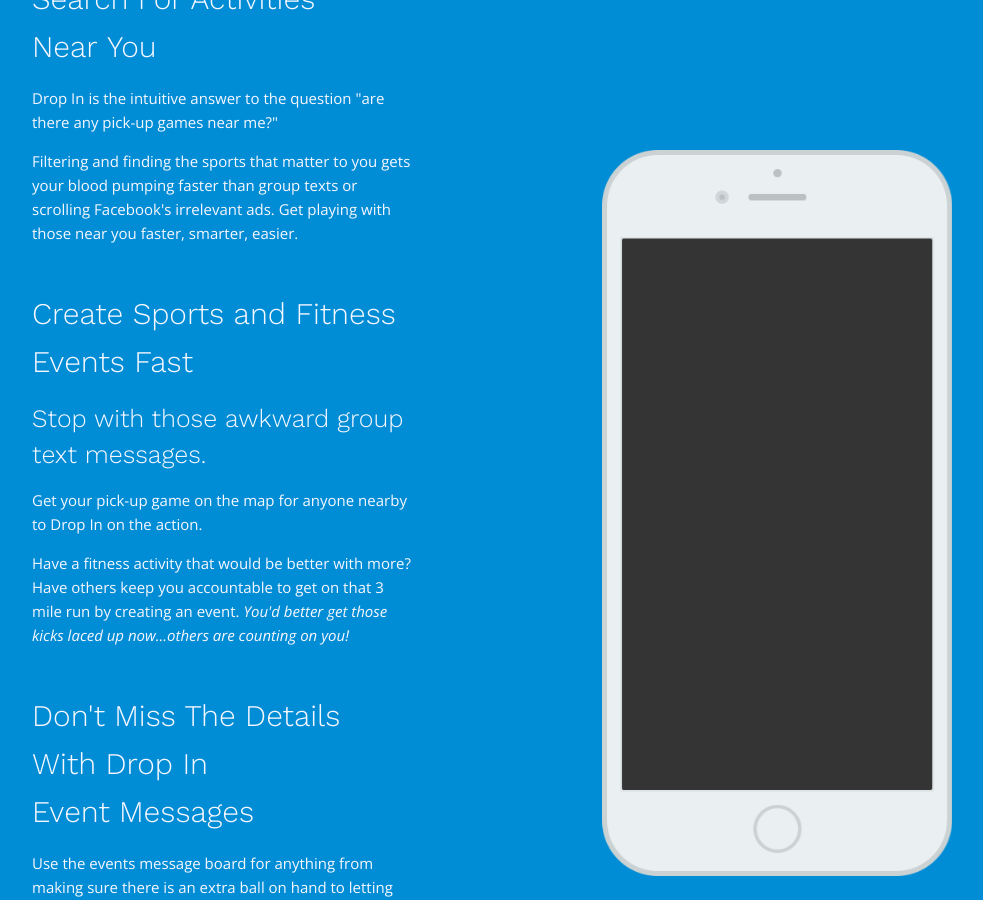
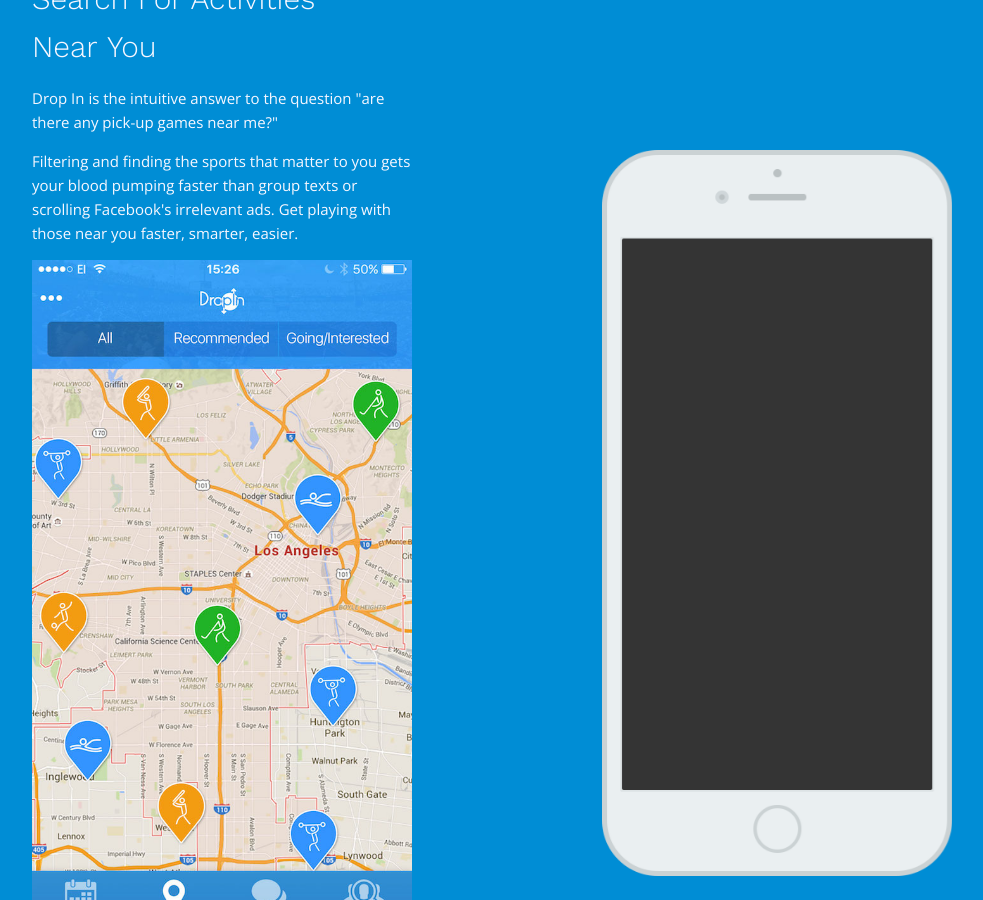
Before and after one commit to fidogroupe/drop-in-marketing-site, a Jekyll site: the page built from index.html, in a window 1280 px wide and 900 px high, scrolled down 343 px. Shown: the whole window, without its empty margins (178-1161 px from the left). Built offline with Jekyll 4.4.1, drawn with Linux system fonts in a browser that asks for light colours.

Commit message:
Adds screenshots for small viewport

```diff
--- a/index.html
+++ b/index.html
@@ -25,6 +25,8 @@
   <p>
     Filtering and finding the sports that matter to you gets your blood pumping faster than group texts or scrolling Facebook's irrelevant ads. Get playing with those near you faster, smarter,&nbsp;easier.
   </p>
+
+  <img class="feature--screen" src="{{ "/images/screens/map.jpg" | prepend: site.baseurl }}" alt="Map of events nearby" />
 </section>
 
 <section class="feature-create" data-wrap="container">
@@ -36,6 +38,8 @@
   <p>
     Have a fitness activity that would be better with more? Have others keep you accountable to get on that 3 mile run by creating an event. <i>You'd better get those kicks laced up now...others are counting on&nbsp;you!</i>
   </p>
+
+  <img class="feature--screen" src="{{ "/images/screens/create-event.jpg" | prepend: site.baseurl }}" alt="Creating events screen" />
 </section>
 
 <section class="feature-comment" data-wrap="container">
@@ -43,6 +47,8 @@
   <p>
     Use the events message board for anything from making sure there is an extra ball on hand to letting everyone know you're bringing your a-game...<i>and they should&nbsp;to!</i>
   </p>
+
+  <img class="feature--screen" src="{{ "/images/screens/event-messages.jpg" | prepend: site.baseurl }}" alt="Message the team with event messages" />
 </section>
 
 <section class="feature-profile" data-wrap="container">
@@ -50,6 +56,8 @@
   <p>
     Don't just play the game. Show your game with your Drop In profile. Forget "share on Facebook"; with Drop In you show it on the field or court. To make things easy it does set up with your social networks for fast&nbsp;login.
   </p>
+
+  <img class="feature--screen" src="{{ "/images/screens/profile.jpg" | prepend: site.baseurl }}" alt="Show of your profile" />
 </section>
 
 <section class="feature-friends" data-wrap="container">
@@ -57,6 +65,8 @@
   <p>
     Finding a running buddy or a great teammate is tough. With Drop In you can meet new people, grow your network of fellow enthusiasts, and make new&nbsp;friends.
   </p>
+
+  <img class="feature--screen" src="{{ "/images/screens/friends.jpg" | prepend: site.baseurl }}" alt="Find new friends" />
 </section>
 
 <section class="sports-highlights" data-wrap="container">
```
Also changed, not shown: images/screens/create-event.jpg (added), images/screens/event-messages.jpg (added), images/screens/friends.jpg (added), images/screens/map.jpg (added), images/screens/profile.jpg (added).
